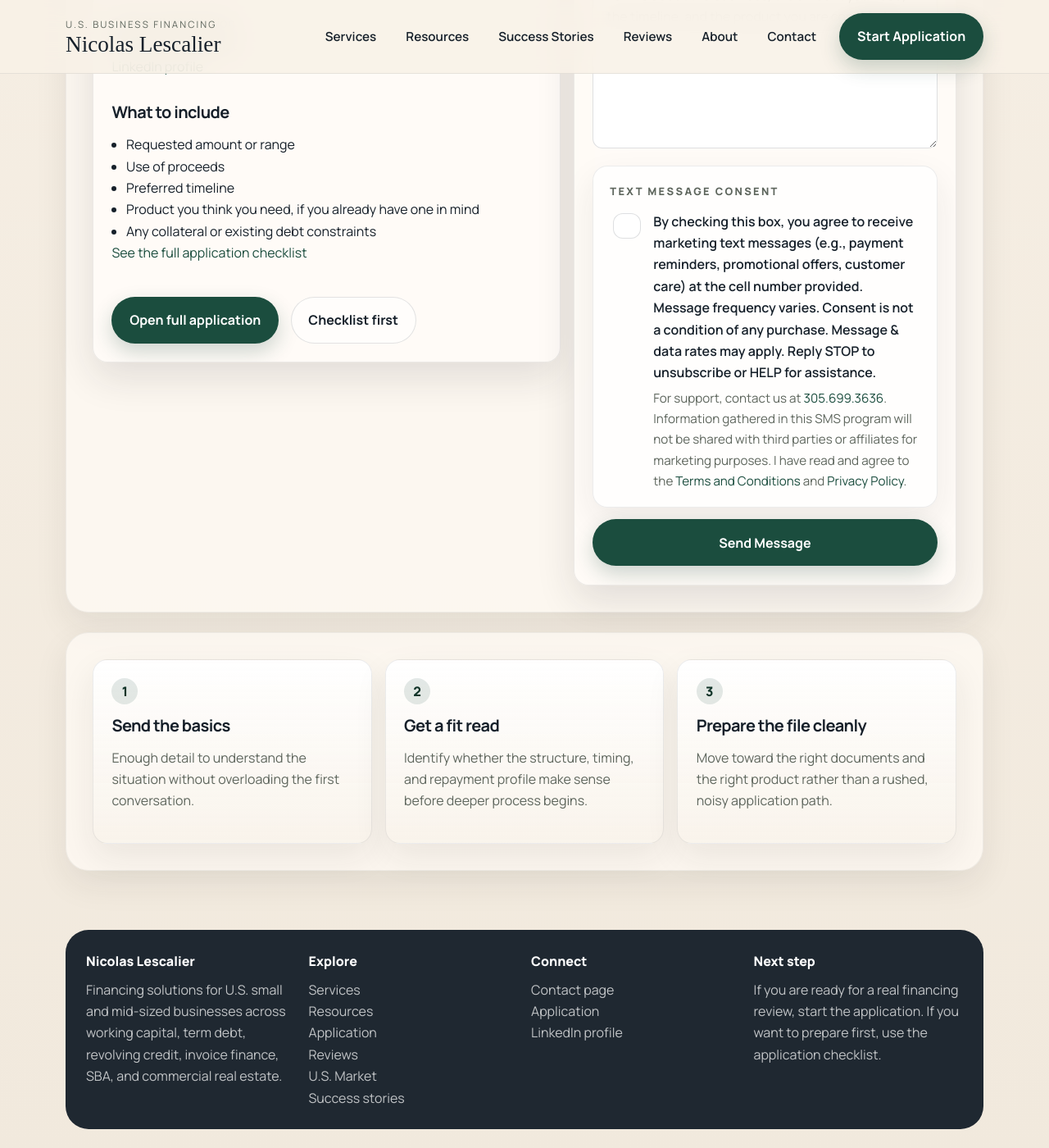
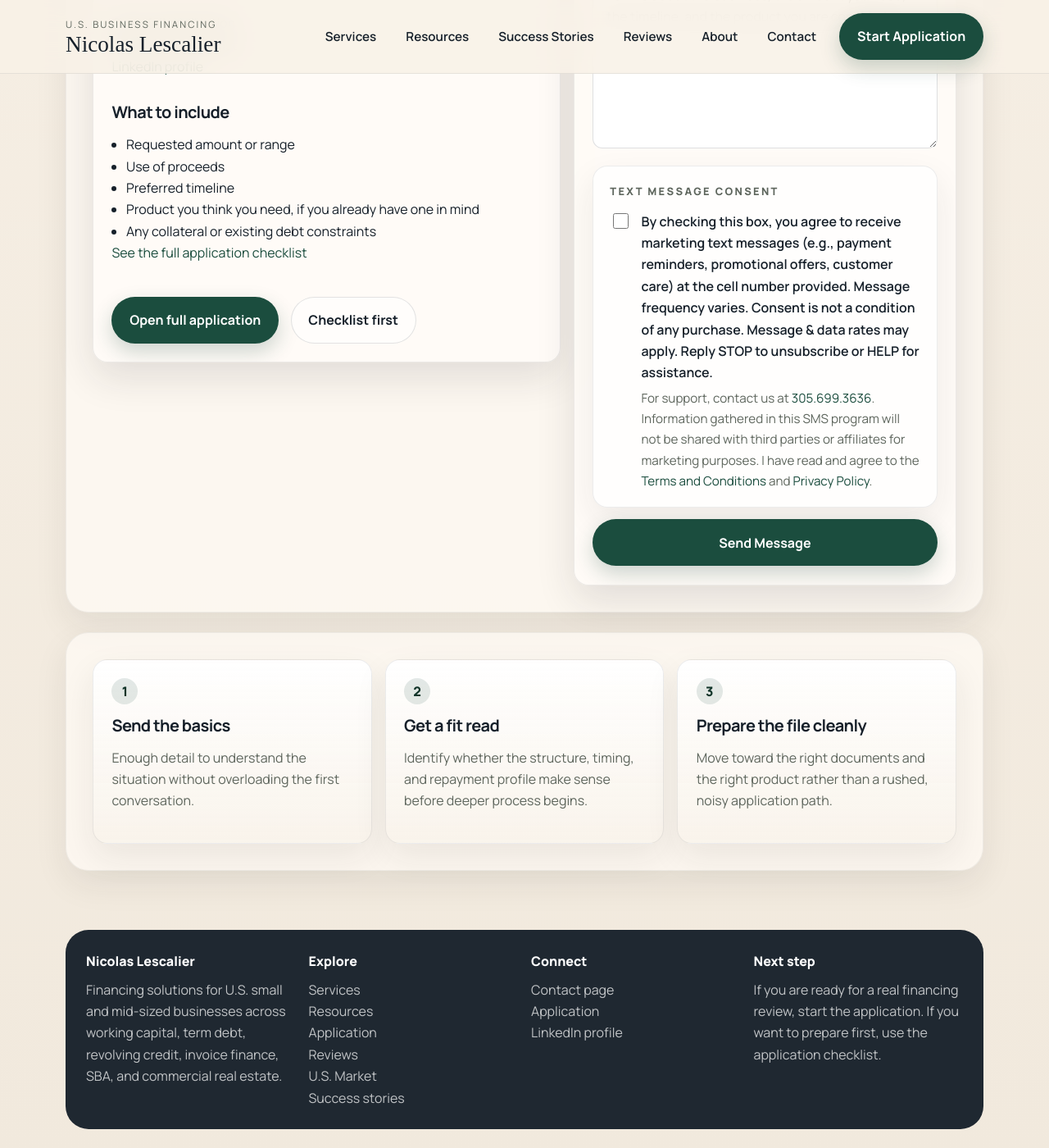
Before and after one commit to lescalier93/nicolaslescalier, a Jekyll site: the page built from contact.md, in a window 1280 px wide and 1400 px high, scrolled down 976 px. Shown: the whole window at 82% size. Built offline with Jekyll 4.4.1, drawn with Linux system fonts in a browser that asks for light colours; some web fonts are replaced.

Commit message:
fix: restore visible consent checkbox state

```diff
--- a/assets/css/style.css
+++ b/assets/css/style.css
@@ -798,8 +798,15 @@
 }
 
 .checkbox-list input[type="checkbox"] {
-  width: auto;
+  appearance: auto;
+  -webkit-appearance: checkbox;
+  width: 1.2rem;
+  height: 1.2rem;
+  padding: 0;
   margin-top: 0.2rem;
+  accent-color: var(--brand);
+  cursor: pointer;
+  flex: 0 0 auto;
 }
 
 .checkbox-list__legal {
```
